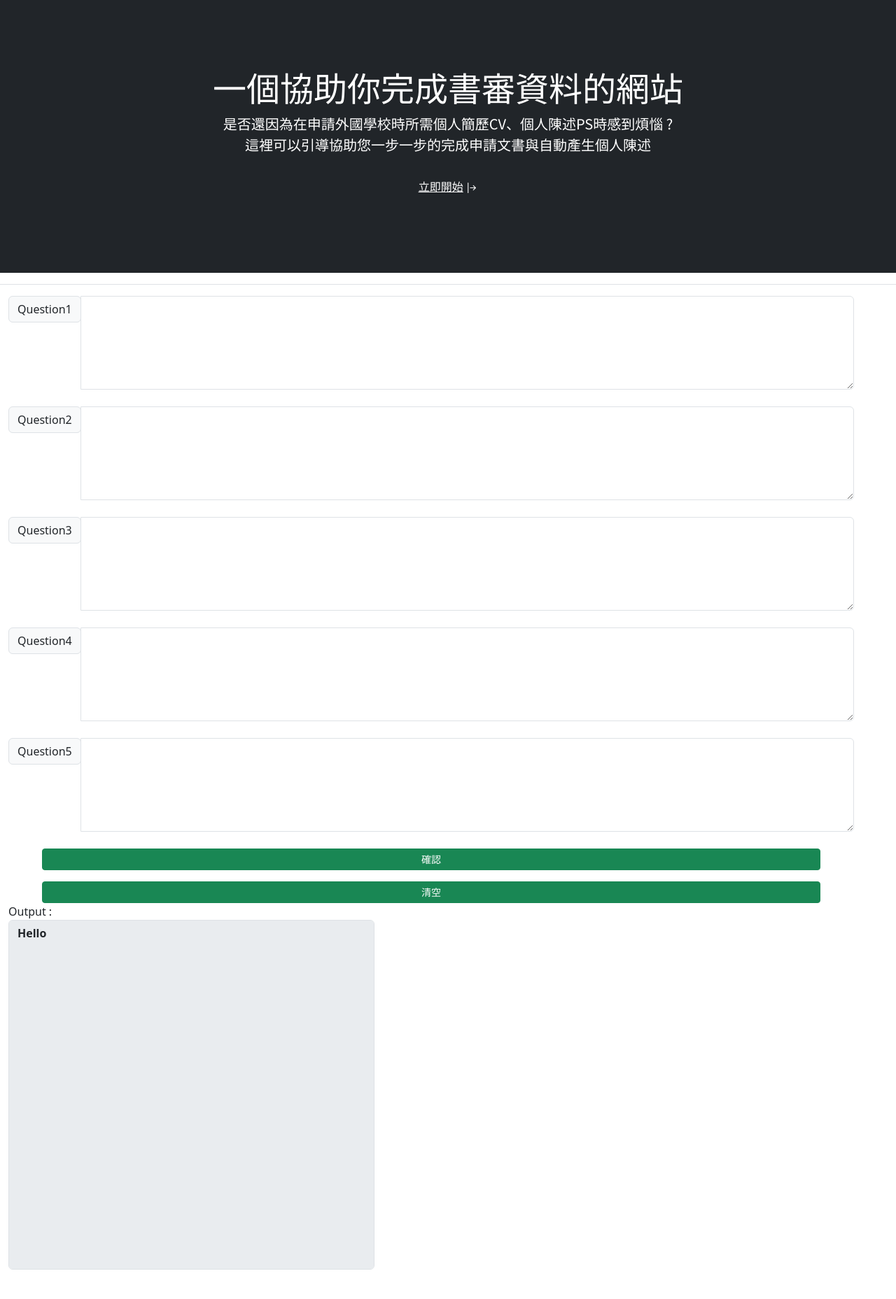
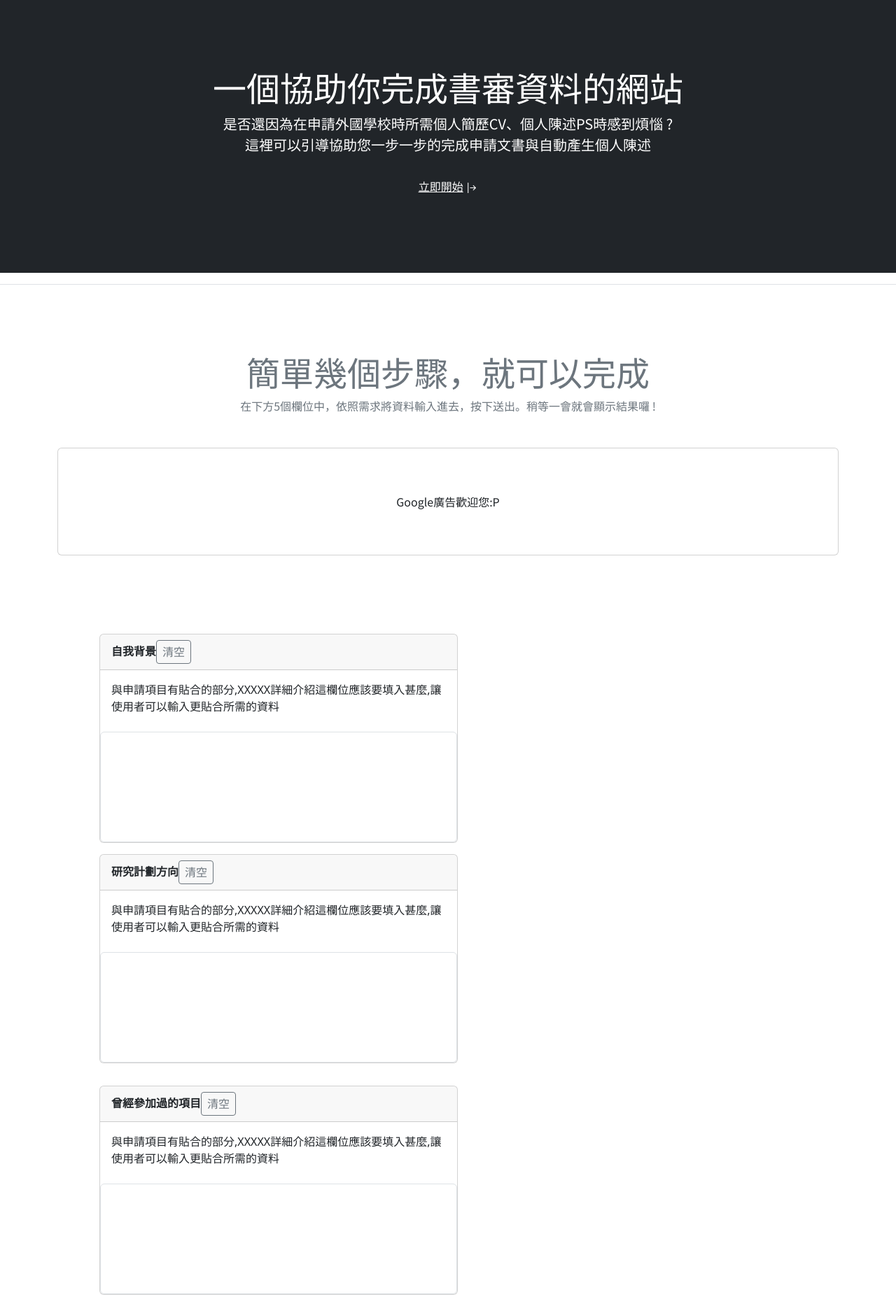
Before and after one commit to Steve900125/Auto_Resume, a Flask app: page / in a window 1280 px wide. Shown: the part 63-1920 px from the top of the page at 70% size. Before the commit the page ends 1878 px from the top, so only its background shows below. Run offline with Flask 3, Linux system fonts and the light colour scheme.

Commit message:
Update index.html

```diff
--- a/static/js/index.js
+++ b/static/js/index.js
@@ -43,7 +43,19 @@ var btn_submit = document.getElementById("btn_submit");
 
 Get_Result.innerText = "Hello";
 
-// 匯熏的部分
+// 匯勛的部分
+document.getElementById('CheckOn').onclick = function() {CheckOn()};
+document.getElementById('actionClearAll').onclick = function() {actionClearAll()};
+
+//很醜，別這樣用
+document.getElementById('actionQ1').onclick = function() {actionClear(1)};
+document.getElementById('actionQ2').onclick = function() {actionClear(2)};
+document.getElementById('actionQ3').onclick = function() {actionClear(3)};
+document.getElementById('actionQ4').onclick = function() {actionClear(4)};
+document.getElementById('actionQ5').onclick = function() {actionClear(5)};
+
+
+//document.getElementById("actionClearAll").onclick = function() {actionClearAll()};
 //submit
 function CheckOn()
 {
@@ -80,21 +92,38 @@ function CheckOn()
     }
 }
 
+function actionClear(Question)
+{
+    if (!Question) return 0;
+
+    //Question1~5是index.html中的那5個textarea的輸入欄位id
+    //輸入的欄位有5個，判斷 actionQ1、2、3... 是哪一個按下清空按鈕，超醜
+    for (let i = 0; i <= 5; i++)
+    {
+        if (Question == i)
+        {
+            document.getElementById('Question'+ i).value = "";
+            console.log('Question'+ i);//控制台
+            break;
+        }
+    }
+}
+
+
 // 清空輸入欄位的資料
-function CheckClear()
+function actionClearAll()
 {
-    document.getElementById("inputText").value = "";
-    document.getElementById("inputF2").value = "";
-    document.getElementById("inputF3").value ="",
-    document.getElementById("inputF4").value = "",
-    document.getElementById("inputF5").value = "";
-    document.getElementById("inputF6").value = "";
+    document.getElementById("Question1").value = "";
+    document.getElementById("Question2").value = "";
+    document.getElementById("Question3").value ="",
+    document.getElementById("Question4").value = "",
+    document.getElementById("Question5").value = "";
 }
 
 // 顯示Aboutme文本，隱藏Work文本
 function showAboutmeText()
 {
-    var workArea = document.getElementById('workArea');
+    var workArea = document.getElementById('action');
     var aboutText = document.getElementById('aboutText');
     if (aboutText.style.display == 'none')
     {
@@ -106,7 +135,7 @@ function showAboutmeText()
 // 顯示Work文本，隱藏Aboutme文本
 function hideAboutmeText()
 {
-    var workArea = document.getElementById('workArea');
+    var workArea = document.getElementById('action');
     var aboutText = document.getElementById('aboutText');
     if (aboutText.style.display == 'block')
     {
--- a/templates/index.html
+++ b/templates/index.html
@@ -8,11 +8,12 @@
     <!--字型-思源黑體操作:https://www.wfublog.com/2019/01/noto-sans-serif-traditional-chinese-web-font_11.html-->
     <link href="https://fonts.googleapis.com/css?family=Noto+Sans+TC&amp;display=swap" rel="stylesheet"/>
     <!--減少網頁仔入時間用，還在測試-->
-    <style>
+<!--    <style>
         .anthorfont {
         font-family: 'Noto Sans TC', '微軟正黑體', 'Microsoft JhengHei', sans-serif;
         }
     </style>
+-->
 </head>
 <body>
     <!--上方導航欄位-->
@@ -25,7 +26,7 @@
             <div class="collapse navbar-collapse">
                 <ul class="navbar-nav flex-row flex-wrap pt-auto text-white ms-2">
                     <li class="nav-item">
-                        <a  href="#workArea" class="nav-link text-white mt-1" >滑動指定頁面</a>
+                        <a  href="#action" class="nav-link text-white mt-1" >滑動指定頁面</a>
                     </li>
                     <li class="nav-item pt-2">
                         <button type="button" class="btn btn-link btn-sm d-none d-sm-inline fs-6 text-light" style="text-decoration: none;"onclick="hideAboutmeText()">功能</button>
@@ -42,7 +43,7 @@
             <div class="container-xxl p-5" style="font-family: Noto Sans TC, sans-serif;">
                 <h1 class="text-white display-5">一個協助你完成書審資料的網站</h1>
                 <p class="text-white lead mx-auto" style="width: 650px;">是否還因為在申請外國學校時所需個人簡歷CV、個人陳述PS時感到煩惱 ? 這裡可以引導協助您一步一步的完成申請文書與自動產生個人陳述</p>
-                <a  href="#workArea" class="nav-link text-white p-3" ><u>立即開始</u>
+                <a  href="#action" class="nav-link text-white p-3"><u>立即開始</u>
                     <svg xmlns="http://www.w3.org/2000/svg" width="17" height="17" fill="currentColor" class="bi bi-arrow-bar-right" viewBox="0 0 16 16">
                         <path fill-rule="evenodd" d="M6 8a.5.5 0 0 0 .5.5h5.793l-2.147 2.146a.5.5 0 0 0 .708.708l3-3a.5.5 0 0 0 0-.708l-3-3a.5.5 0 0 0-.708.708L12.293 7.5H6.5A.5.5 0 0 0 6 8Zm-2.5 7a.5.5 0 0 1-.5-.5v-13a.5.5 0 0 1 1 0v13a.5.5 0 0 1-.5.5Z"/>
                     </svg>
@@ -50,94 +51,153 @@
             </div>
         </div>
         <nav class="bd-subnavbar py-2 border-bottom" aria-label="Secondary navigation"></nav>
-    <div class="container-fluid  bd-light">
-       <!--建立一個row，這樣下方的欄位才能用col切開(col 1、2、3)-->
-        <div class="row flex-nowrap">
-            <!--水平欄位1(col 1) 用於管理版面左邊的導航欄樣式 -->
-            <!--bootstrap 5 flex 用於排版、縮放, flex-column可以使子元素(這裡為button)轉為上下排列而不是左右排列。-->
-            <!--廢案
-            <div class="col-auto px-sm-2 px-0 bg-light" name="aside">
-
-                <div class="d-flex flex-column align-items-center align-items-sm-start px-3 pt-2 text-white min-vh-100">
-                    <ul class="list-unstyled mb-0 py-3 pt-md-1">
+        <div class="jumbotron jumbotron-fluid text-center text-secondary pt-5 m-5" style="font-family: Noto Sans TC, sans-serif;">
+            <h1 class="display-5">簡單幾個步驟，就可以完成</h1>
+            <p>在下方5個欄位中，依照需求將資料輸入進去，按下送出。稍等一會就會顯示結果囉 !</p>
+            <div class="container align-content-center my-5">
+                <div class="card align-content-center p-5">
+                    <div class="card-body">
+                        <label>Google廣告歡迎您:P</label>
+                    </div>
+                </div>
+            </div>
+        </div>
+        <div class="container align-content-center pb-1" id="action" style="display: block;">
+            <div class="row m-5">
+                <div class="col">
+                    <div class="card my-3" style="width: 32rem;">
+                        <div class="card-header">
+                            <ul class="nav nav-pills card-header-pills ps-2">
                                 <li class="nav-item">
-                            <button type="button" class="btn btn-link ms-1 d-none d-sm-inline fw-bold fs-5 text-body" onclick="showAboutmeText()">About me</button>
+                                    <p class="text mb-0 mt-1 fw-bold"> 自我背景</p>
                                 </li>
-                        <li><button type="button" class="btn btn-link ms-1 d-none d-sm-inline fw-bold fs-5 text-body" onclick="hideAboutmeText()">Work</button></li>
-                        <li>
-                            <a href="https://youtu.be/dQw4w9WgXcQ" class="nav-link align-middle px-0" target="_blank">
-                                <i class="fs-4 bi-house"></i> <span class="ms-1 d-none d-sm-inline">TEST</span>
-                            </a>
+                                <li class="nav-item">
+                                    <button type="button" id= "actionQ1" class="btn btn-outline-secondary btn-sm d-none d-sm-inline fs-6" style="text-decoration: none;">清空</button>
                                 </li>
                             </ul>
                         </div>
+                        <div class="card-body">
+                            <label class="card-title">與申請項目有貼合的部分,XXXXX詳細介紹這欄位應該要填入甚麼,讓使用者可以輸入更貼合所需的資料</label>
                         </div>
-            -->
-            <!--col 2 用於輸入文本與輸出結果欄位樣式，style原先以block表示，當在導航欄按下About me就會轉成none表示-->
-            <div class="col py-3" id="workArea" style="display: block;">
-                <div class="col me-5">
-                    <div class="input-group">
-                        <div class="input-group-prepend">
-                          <span class="input-group-text">Question1</span>
+                        <textarea class="form-control" id="Question1"  style="resize: none" placeholder="" rows="6"></textarea>
                     </div>
-                        <textarea id="Question1" class="form-control" aria-label="With textarea" rows="5" cols="33"></textarea>
-                    </div><br>
-                    <div class="input-group">
-                        <div class="input-group-prepend">
-                          <span class="input-group-text">Question2</span>
+                    <div class="card my-3" style="width: 32rem;">
+                        <div class="card-header">
+                            <ul class="nav nav-pills card-header-pills">
+                                <li class="nav-item">
+                                    <p class="text mb-0 mt-1 fw-bold ps-2"> 研究計劃方向</p>
+                                </li>
+                                <li class="nav-item">
+                                    <button type="button" id= "actionQ2" class="btn btn-outline-secondary btn-sm d-none d-sm-inline fs-6" style="text-decoration: none;">清空</button>
+                                </li>
+                            </ul>
                         </div>
-                        <textarea id="Question2" class="form-control" aria-label="With textarea" rows="5" cols="33"></textarea>
-                    </div><br>
-                    <div class="input-group">
-                        <div class="input-group-prepend">
-                          <span class="input-group-text">Question3</span>
+                        <div class="card-body">
+                            <label class="card-title">與申請項目有貼合的部分,XXXXX詳細介紹這欄位應該要填入甚麼,讓使用者可以輸入更貼合所需的資料</label>
                         </div>
-                        <textarea id="Question3" class="form-control" aria-label="With textarea" rows="5" cols="33"></textarea>
-                    </div><br>
-                    <div class="input-group">
-                        <div class="input-group-prepend">
-                          <span class="input-group-text">Question4</span>
-                        </div>
-                        <textarea id="Question4" class="form-control" aria-label="With textarea" rows="5" cols="33"></textarea>
-                    </div><br>
-                    <div class="input-group">
-                        <div class="input-group-prepend">
-                          <span class="input-group-text">Question5</span>
-                        </div>
-                        <textarea id="Question5" class="form-control" aria-label="With textarea" rows="5" cols="33"></textarea>
-                    </div><br>
-                    <!--按鈕樣式div 你要傳出資料就的按鈕-->
-                    <!--之後可能要加一的判斷資料是否為空，若空則顯示一串文字之類的-->
-                    <div class="d-grid mx-5 gap-3">
-                        <button class="btn btn-primary btn-sm btn-success " type="submit" value="傳送資料" onclick="CheckOn();">確認</button>
-                        <button class="btn btn-primary btn-sm btn-success " type="submit" value="清空資料" onclick="CheckClear();">清空</button>
+                        <textarea class="form-control" id="Question2" style="resize: none" placeholder="" rows="6"></textarea>
                     </div>
                 </div>
+                <div class="col">
+                    <div class="card my-3" style="width: 32rem;">
+                        <div class="card-header">
+                            <ul class="nav nav-pills card-header-pills">
+                                <li class="nav-item">
+                                    <p class="text mb-0 mt-1 fw-bold ps-2"> 曾經參加過的項目</p>
+                                </li>
+                                <li class="nav-item">
+                                    <button type="button" id= "actionQ3" class="btn btn-outline-secondary btn-sm d-none d-sm-inline fs-6" style="text-decoration: none;">清空</button>
+                                </li>
+                            </ul>
+                        </div>
+                        <div class="card-body">
+                            <label class="card-title">與申請項目有貼合的部分,XXXXX詳細介紹這欄位應該要填入甚麼,讓使用者可以輸入更貼合所需的資料</label>
+                        </div>
+                        <textarea class="form-control" id="Question3" style="resize: none" placeholder="" rows="6"></textarea>
+                    </div>
+                    <div class="card my-3" style="width: 32rem;">
+                        <div class="card-header">
+                            <ul class="nav nav-pills card-header-pills">
+                                <li class="nav-item">
+                                    <p class="text mb-0 mt-1 fw-bold ps-2"> 未來的方向</p>
+                                </li>
+                                <li class="nav-item">
+                                    <button type="button" id= "actionQ4" class="btn btn-outline-secondary btn-sm d-none d-sm-inline fs-6" style="text-decoration: none;">清空</button>
+                                </li>
+                            </ul>
+                        </div>
+                        <div class="card-body">
+                            <label class="card-title">與申請項目有貼合的部分,XXXXX詳細介紹這欄位應該要填入甚麼,讓使用者可以輸入更貼合所需的資料</label>
+                        </div>
+                        <textarea class="form-control" id="Question4" style="resize: none" placeholder="" rows="6"></textarea>
+                    </div>
+                </div>
+            </div>
+            <div class="row m-5">
+                <div class="col">
+                    <div class="card my-3" style="width: 70rem;">
+                        <div class="card-header">
+                            <ul class="nav nav-pills card-header-pills">
+                                <li class="nav-item">
+                                    <p class="text mb-0 mt-1 fw-bold ps-2"> 爲什麽選擇這個項目</p>
+                                </li>
+                                <li class="nav-item">
+                                    <button type="button" id= "actionQ5" class="btn btn-outline-secondary btn-sm d-none d-sm-inline fs-6" style="text-decoration: none;">清空</button>
+                                </li>
+                            </ul>
+                        </div>
+                        <div class="card-body">
+                            <label class="card-title">與申請項目有貼合的部分,XXXXX詳細介紹這欄位應該要填入甚麼,讓使用者可以輸入更貼合所需的資料</label>
+                        </div>
+                        <textarea class="form-control" id="Question5" style="resize: none;" placeholder="" rows="6"></textarea>
+                    </div>
+                    <div class="col text-center" style="width: 70rem;">
+                        <label class="text text-secondary p-2 lead">按下<b>確認</b>並等待一段時間</label>
+                    </div>
+                    <div class="d-grid gap-4 d-md-flex justify-content-md-center p-2">
+                        <button class="btn btn-primary btn-md btn-success me-5" id = CheckOn type="submit" value="傳送資料">確認送出</button>
+                    </div>
+                    <div class="d-grid gap-4 d-md-flex justify-content-md-center p-2">
+                        <button class="btn btn-primary btn-md btn-secondary me-5" id = actionClearAll type="submit" value="清空資料">清空資料</button>
+                    </div>
+                </div>
+            </div>
+        </div>
+    <div class="container-fluid  bd-light">
+       <!--建立一個row，這樣下方的欄位才能用col切開(col 1、2、3)-->
+        <div class="row gx-4 ms-5">
+            <!--col 2 用於輸入文本與輸出結果欄位樣式，style原先以block表示，當在導航欄按下About me就會轉成none表示-->
+            <div class="col-5 fw-bold text-end">
+
+                <h2 class="fw-bold text-secondary">
+                    <svg xmlns="http://www.w3.org/2000/svg" width="31" height="31" fill="currentColor" class="bi bi-arrow-bar-right mb-2" viewBox="0 0 16 16">
+                        <path fill-rule="evenodd" d="M6 8a.5.5 0 0 0 .5.5h5.793l-2.147 2.146a.5.5 0 0 0 .708.708l3-3a.5.5 0 0 0 0-.708l-3-3a.5.5 0 0 0-.708.708L12.293 7.5H6.5A.5.5 0 0 0 6 8Zm-2.5 7a.5.5 0 0 1-.5-.5v-13a.5.5 0 0 1 1 0v13a.5.5 0 0 1-.5.5Z"/>
+                    </svg> 您的結果顯示在這裡
+                </h2>
+                <img src="/static/images/family.png" alt="" width="120" height="100"></img>
+            </div>
             <div class="col-5">
-                    <label>Output :</label>
-                    <br>
                 <div class="input-group mb-3">
-                        <textarea class="form-control fw-bold" style="height: 500px; resize: none " aria-label="With textarea" placeholder="您的結果會顯示在這裡..." name="outputValue" id="Get_Result" readonly></textarea>
+                    <textarea class="form-control fw-bold bg-white" style="resize: none " id="Get_Result" placeholder="" name="outputValue" rows="20" readonly></textarea>
                 </div>
             </div>
         </div>
         <!--col3 用於介紹文本的樣式，style原先以none表示，當在導航欄按下Work就會轉成block表示-->
+        <!--還未修改的部分-->
         <div class="col py-3" id="aboutText" style="display: none;">
             <div class="col-5">
                 <label>關於我們 :</label>
                 <br>
-                    <div class="input-group mb-3">
-                        <textarea class="form-control fw-bold" style="height: 500px; resize: none " aria-label="With textarea" placeholder="起司越大，洞就越多" name="outputValue" id="outputValue" readonly></textarea>
-                    </div>
+                    起司越大，洞就越多
                 <label>How to use :</label>
                 <br>
                 <div class="input-group mb-3">
-                        <textarea class="form-control fw-bold" style="height: 500px; resize: none " aria-label="With textarea" placeholder="洞越多，起司越少" name="outputValue" id="outputValue" readonly></textarea>
+                    <textarea class="form-control fw-bold" id="howToUse" style="height: 500px; resize: none " aria-label="With textarea" placeholder="洞越多，起司越少" readonly></textarea>
                 </div>
             </div>
         </div>
     </div>
-    </div>
+    <hr width="100%">
     <!-- 引入内部JavaScript文件 -->
     <script  type="text/javascript" src="/static/js/index.js"></script>
 </body>
```
Also changed, not shown: static/images/family.png (added). Lines whose indentation alone changed are shown as unchanged.
